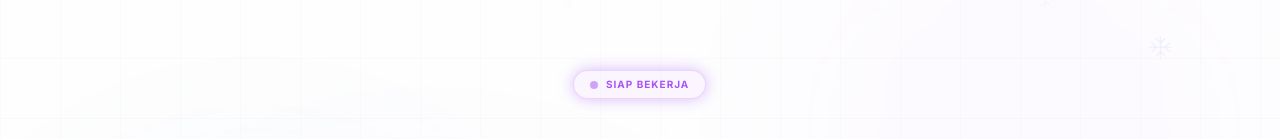
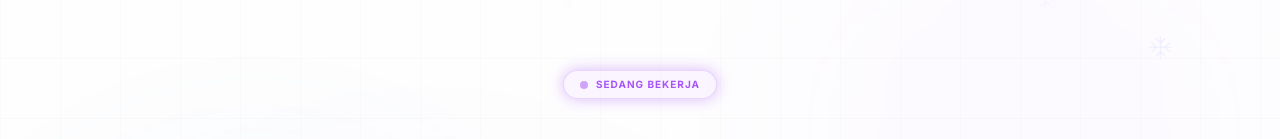
Before and after one commit to SulthanZharfan/my-portofolio, a Next.js app: page / in a window 1280 px wide. Shown: the part 122-261 px from the top of the page. Built offline with nearby package versions, Linux system fonts and the light colour scheme.

Commit message:
Update Code

```diff
--- a/components/sections/Contact.tsx
+++ b/components/sections/Contact.tsx
@@ -114,6 +114,7 @@ export const Contact = () => {
                     onSubmit={handleSubmit}
                     className="space-y-6"
                   >
+                    <input type="checkbox" name="botcheck" className="hidden" style={{ display: 'none' }} />
                     <div className="grid sm:grid-cols-2 gap-6">
                       <div className="space-y-2">
                         <label className="text-[10px] font-bold uppercase tracking-widest text-neon-purple ml-1">SYSTEM_ID</label>
--- a/components/sections/HeroSection.tsx
+++ b/components/sections/HeroSection.tsx
@@ -12,7 +12,7 @@ export const HeroSection = () => {
   const { language, t } = useLanguage();
 
   const content = {
-    badge: { en: "Available for Hire", id: "Siap Bekerja" },
+    badge: { en: "Currently Working", id: "Sedang Bekerja" },
     tagline: { en: "Crafting Interactive Worlds Through Code", id: "Membangun Dunia Interaktif Melalui Kode" },
     viewProjects: { en: "View Projects", id: "Lihat Proyek" },
     contactMe: { en: "Contact Me", id: "Hubungi Saya" }
```
